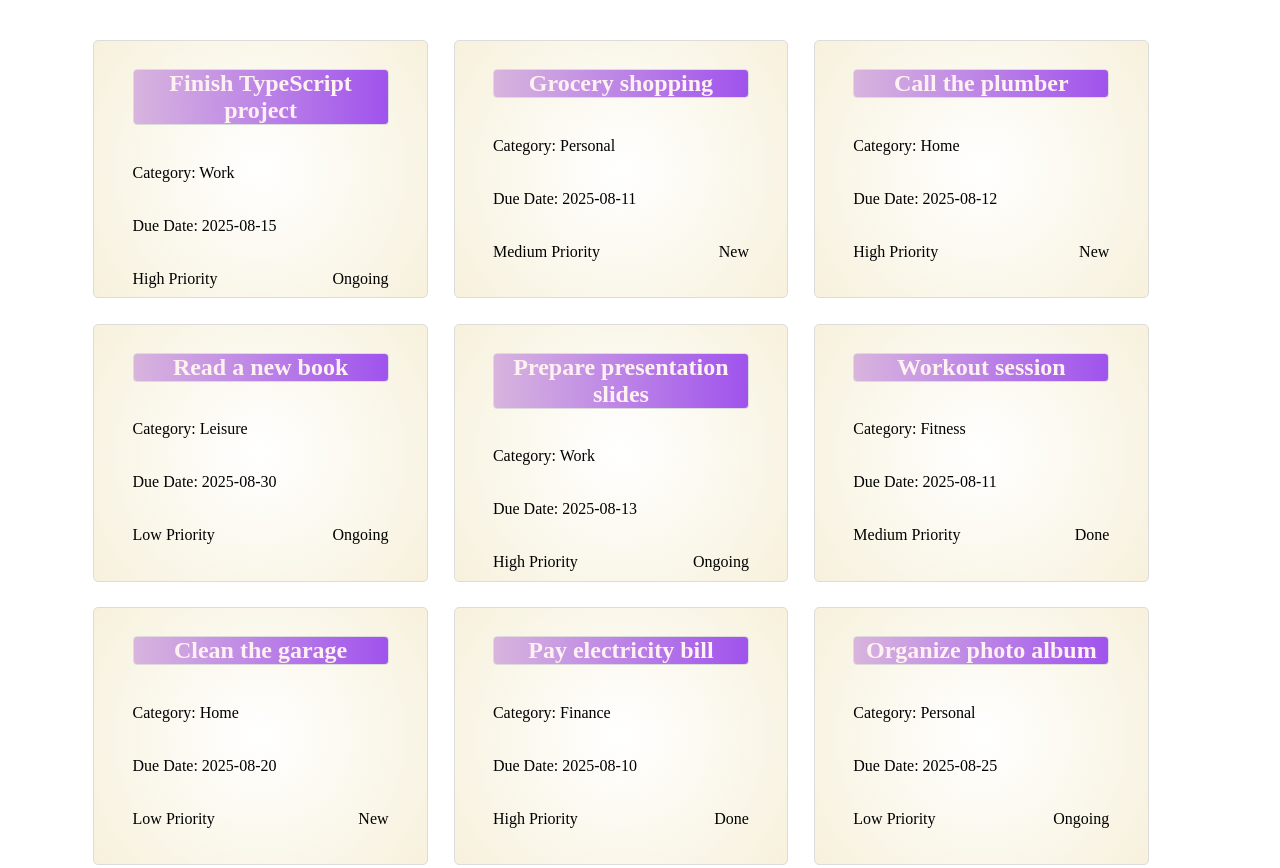
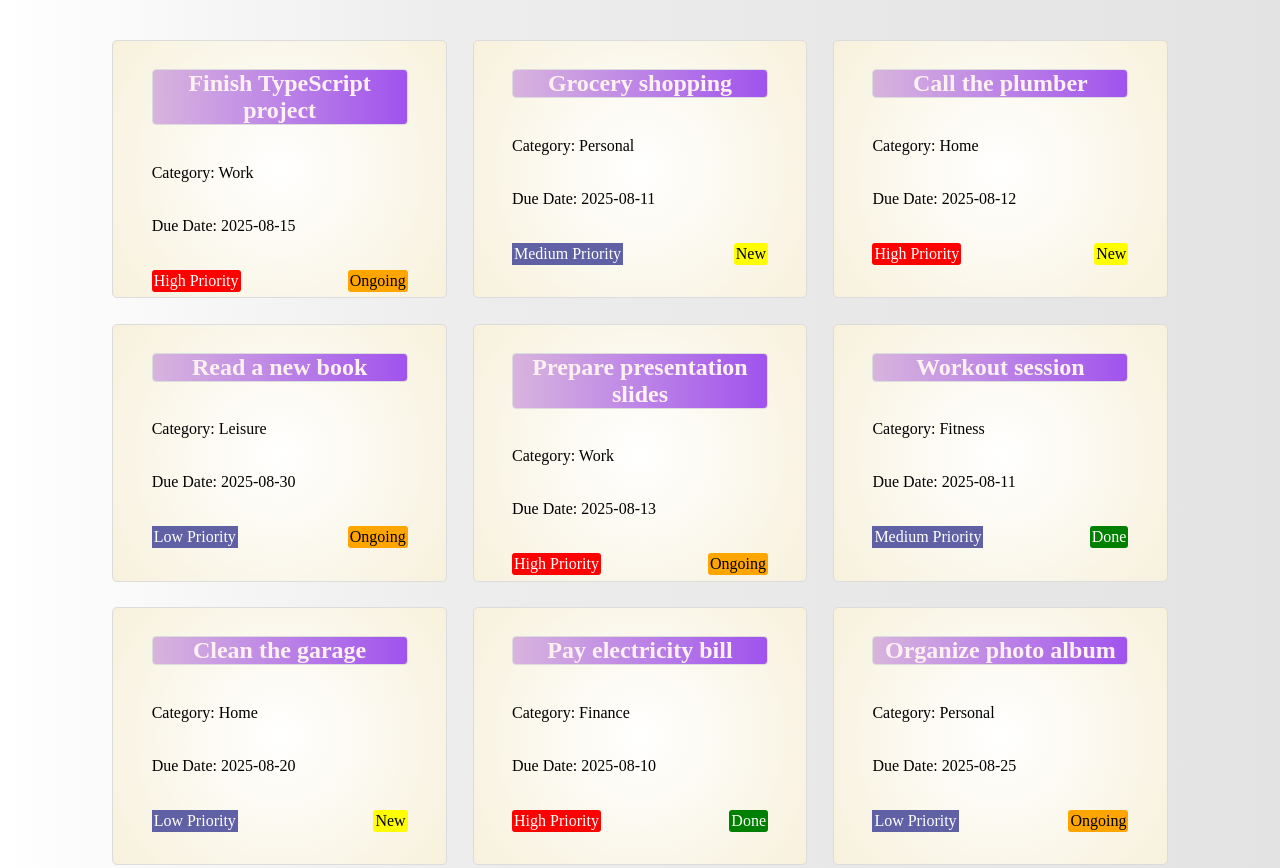
Before and after one commit to SiranjithIT/TypeScript-Practice, a website built with Vite: page Template/async-fetch-prc/index.html in a window 1280 px wide. Shown: the top 868 px of the page. Built offline with nearby package versions, Linux system fonts and the light colour scheme.

Commit message:
Fetch Practice Modified

```diff
--- a/Template/async-fetch-prc/src/main.ts
+++ b/Template/async-fetch-prc/src/main.ts
@@ -19,13 +19,29 @@ const fetchItems = async() =>{
     const card = document.createElement('div');
     card.className = "todo-card"
 
+    let priorityClassName = "";
+    if(item.priority === 'High'){
+      priorityClassName = "high-priority"
+    }else{
+      priorityClassName = "other-priority"
+    }
+
+    let statusClassName = "";
+    if(item.status === "Done"){
+      statusClassName = "status-completed";
+    }else if(item.status === "Ongoing"){
+      statusClassName = "status-ongoing";
+    }else{
+      statusClassName = "status-new";
+    }
+
     card.innerHTML = `
       <h2>${item.task}</h2>
       <p>Category: ${item.category}</p>
       <p>Due Date: ${item.dueDate}</p>
       <div class="card-end">
-        <p>${item.priority} Priority</p>
-        <p>${item.status} </p>
+        <p class="${priorityClassName}">${item.priority} Priority</p>
+        <p class="${statusClassName}">${item.status} </p>
       </div>
     `
     container?.appendChild(card);
--- a/Template/async-fetch-prc/src/style.css
+++ b/Template/async-fetch-prc/src/style.css
@@ -1,7 +1,7 @@
 body, html{
   margin: 0;
   height: 100%;
-  width: 98.5%;
+  width: 100%;
 }
 
 #container{
@@ -11,6 +11,8 @@ body, html{
   gap: 2vw;
   align-items: center;
   justify-content: center;
+  background: #ffffff;
+  background: linear-gradient(90deg, rgba(255, 255, 255, 1) 0%, rgba(237, 237, 237, 1) 35%, rgba(227, 227, 227, 1) 100%);
 }
 
 .todo-card{
@@ -49,3 +51,35 @@ body, html{
   justify-content: space-between;
   width: 100%;
 }
+
+.high-priority{
+  background-color: red;
+  color: white;
+  border-radius: 3px;
+  padding: 2px;
+}
+
+.status-completed{
+  background-color: green;
+  color: white;
+  border-radius: 3px;
+  padding: 2px;
+}
+
+.status-ongoing{
+  background-color: orange;
+  border-radius: 3px;
+  padding: 2px;
+}
+
+.status-new{
+  background-color: yellow;
+  border-radius: 3px;
+  padding: 2px;
+}
+
+.other-priority{
+  background-color: rgb(96, 96, 165);
+  padding: 2px;
+  color: white;
+}
```
